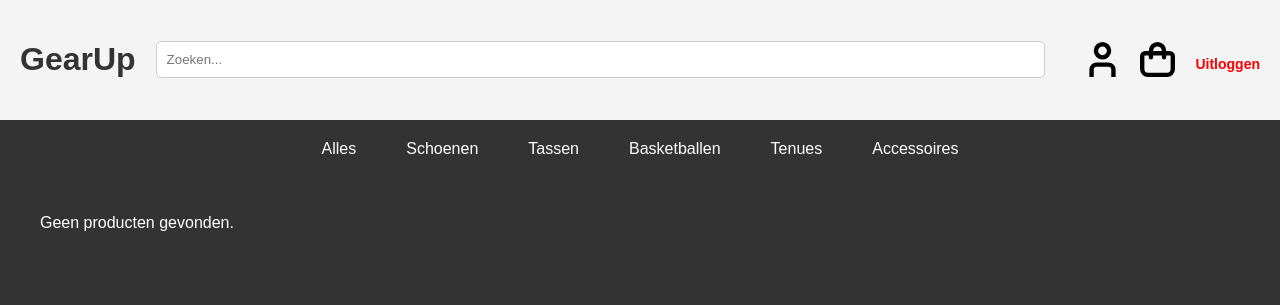
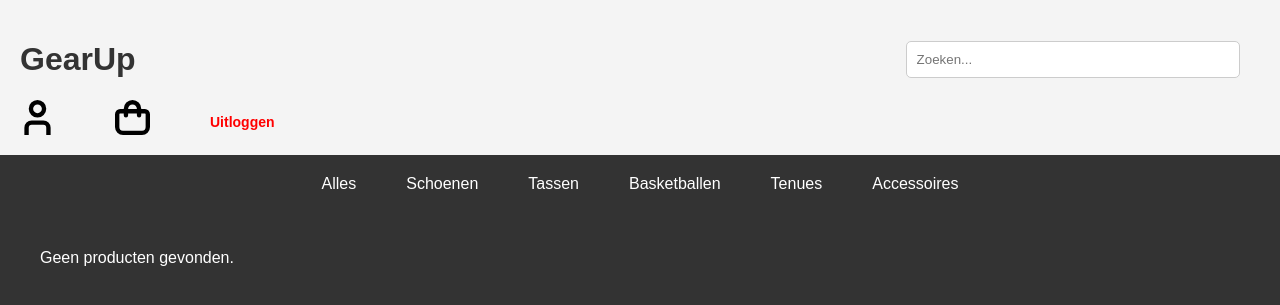
Before and after one commit to Samplats/PHP-demo, a PHP site: page / in a window 1280 px wide. Shown: the top 305 px of the page. Run offline with PHP 8.4, Linux system fonts and the light colour scheme; the visitor is signed in with stand-in values (Sample User, id 1); data that the repository does not hold is empty.

Commit message:
update code

```diff
--- a/css/detail.css
+++ b/css/detail.css
@@ -88,6 +88,7 @@ header img {
     border-radius: 5px;
     cursor: pointer;
     font-size: 16px;
+    margin-top: 40px;
     transition: background-color 0.3s, transform 0.2s;
 }
 
--- a/css/homepage.css
+++ b/css/homepage.css
@@ -34,9 +34,9 @@ header {
 }
 
 .header-search-input {
-    width: 100%; /* Maakt de zoekbalk volledig breed */
+    width: 40%; /* Maakt de zoekbalk korter */
     padding: 10px;
-    margin-right: 20px;
+    margin-left: 750px;
     border-radius: 5px;
     border: 1px solid #ccc;
 }
@@ -44,7 +44,7 @@ header {
 /* Ruimte tussen de iconen */
 .icons {
     display: flex;
-    gap: 20px; /* Verhoog de ruimte tussen de iconen */
+    gap: 60px; /* Verhoog de ruimte tussen de iconen */
     align-items: center;
 }
 
--- a/details.php
+++ b/details.php
@@ -54,6 +54,8 @@ try {
             <div class="product-info">
                 <h2><?php echo htmlspecialchars($product['nam']); ?></h2>
                 <p class="product-price">Prijs: €<?php echo number_format($product['price'], 2); ?></p>
+                <h2><?php echo htmlspecialchars($product['description']); ?></h2>
+
 
                 <button class="btn">Voeg toe aan winkelwagentje</button>
             </div>
--- a/index.php
+++ b/index.php
@@ -21,7 +21,7 @@ try {
     // Controleer of er een zoekopdracht is
     if (isset($_GET['search']) && !empty($_GET['search'])) {
         $search = "%" . $_GET['search'] . "%";
-        $stmt = $conn->prepare("SELECT id, nam, price, image_url FROM products WHERE nam LIKE :search");
+        $stmt = $conn->prepare("SELECT id, nam, price, image_url, description FROM products WHERE nam LIKE :search");
         $stmt->bindParam(':search', $search, PDO::PARAM_STR);
     } else {
         // Geen zoekopdracht, haal alle producten op
```
